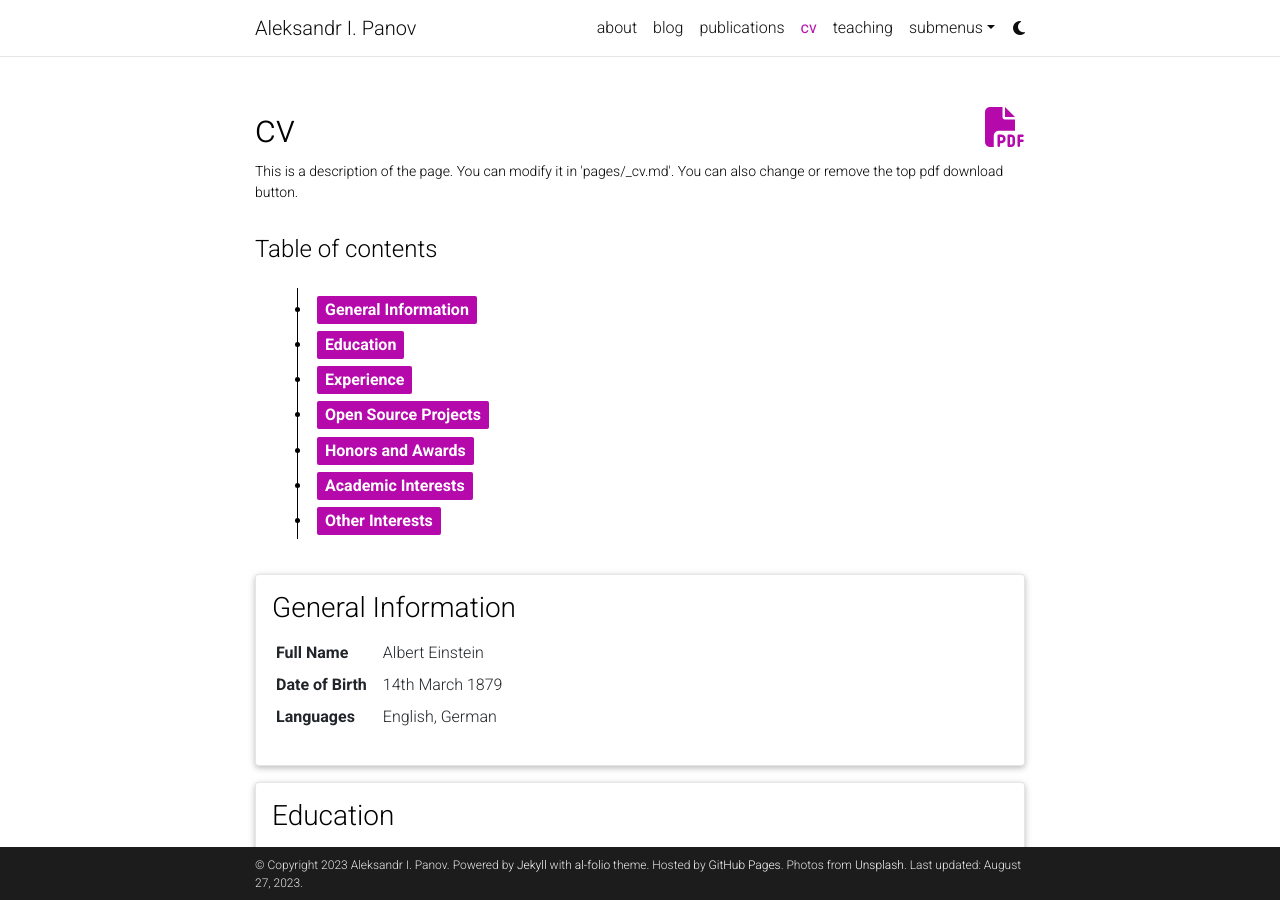
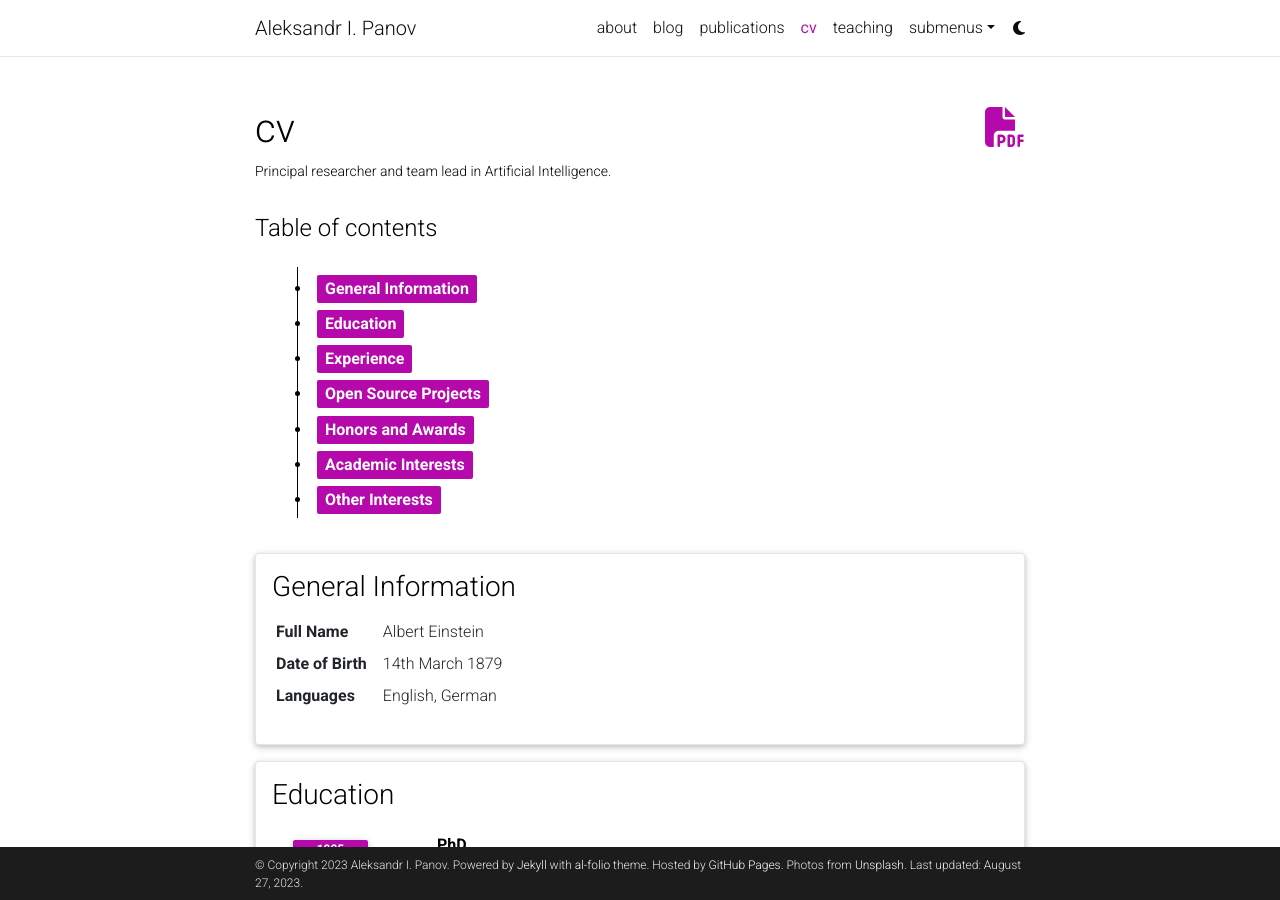
Before and after one commit to grafft/grafft.github.io, a Jekyll site: the page built from _pages/cv.md, in a window 1280 px wide and 900 px high. Built offline with Jekyll 4.4.1, drawn with Linux system fonts in a browser that asks for light colours; comment, search, counter and statistics services are not loaded; a style sheet for code colours, icons or effects is not loaded.

Commit message:
Update cv.md

```diff
--- a/_pages/cv.md
+++ b/_pages/cv.md
@@ -4,6 +4,6 @@
 title: cv
 nav: true
 nav_order: 4
-cv_pdf: example_pdf.pdf
-description: This is a description of the page. You can modify it in 'pages/_cv.md'. You can also change or remove the top pdf download button.
+cv_pdf: cv_7.pdf
+description: Principal researcher and team lead in Artificial Intelligence.
 ---
```
